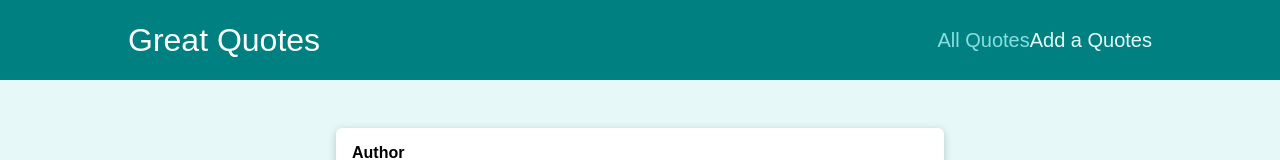
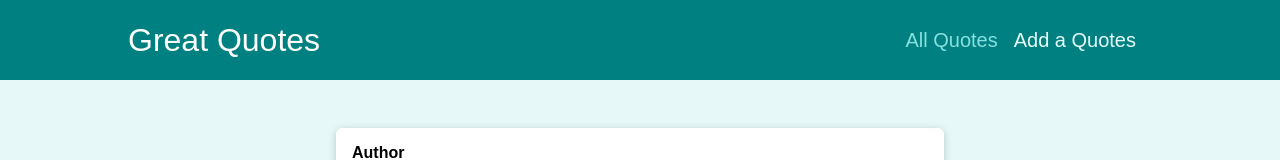
Before and after one commit to abhimax/react-router-quotes-app, a React (Create React App) app: page /new-quote in a window 1280 px wide. Shown: the top 160 px of the page. Built offline with nearby package versions, Linux system fonts and the light colour scheme.

Commit message:
fix: fix bug in add new quote in no quote page

```diff
--- a/src/components/layout/MainNavigation.module.css
+++ b/src/components/layout/MainNavigation.module.css
@@ -28,6 +28,7 @@
 .nav a {
   text-decoration: none;
   color: #88dfdf;
+  margin-right: 1rem;
 }
 
 .nav a:hover,
--- a/src/components/quotes/NoQuotesFound.js
+++ b/src/components/quotes/NoQuotesFound.js
@@ -1,12 +1,13 @@
+import { Link } from 'react-router-dom';
 import classes from './NoQuotesFound.module.css';
 
 const NoQuotesFound = () => {
   return (
     <div className={classes.noquotes}>
       <p>No quotes found!</p>
-      <a className='btn'>
+      <Link className='btn' to={'/new-quote'}>
         Add a Quote
-      </a>
+      </Link>
     </div>
   );
 };
```
